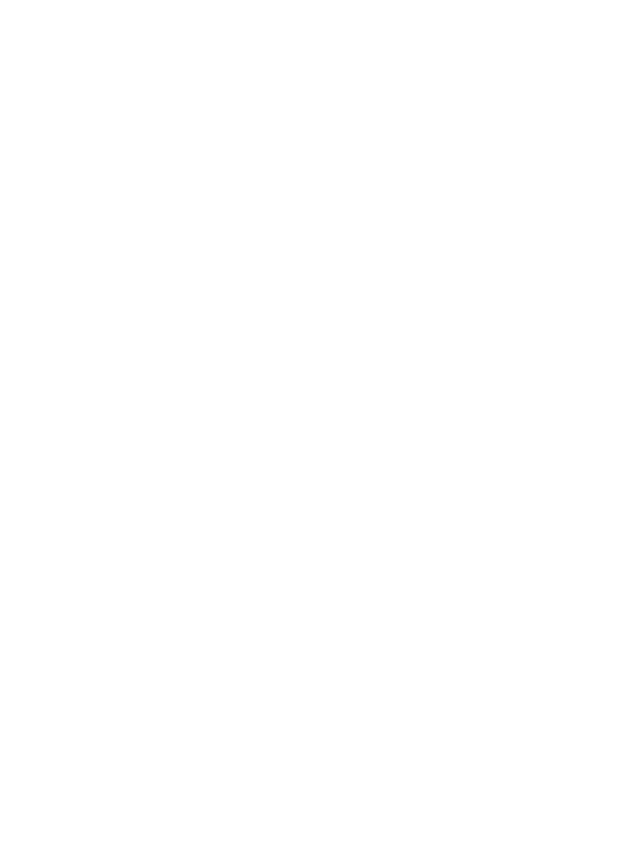
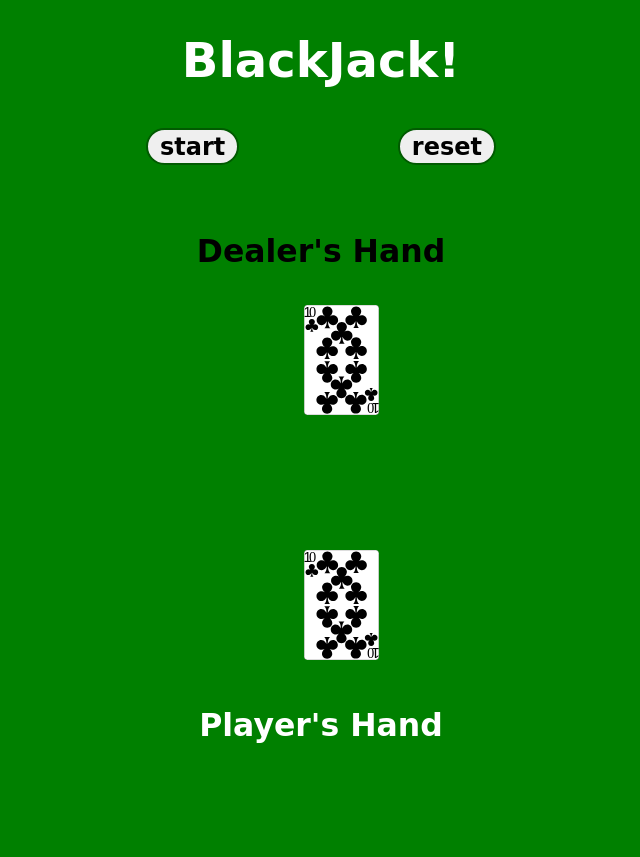
Before and after one commit to stoyanov624/Internship_2020, a plain HTML site: page Week 5 - HTML, CSS/MyBlackJack/index.html in a window 1280 px wide. Shown: the whole page, without its empty margins (319-959 px from the left). Before the commit the page ends 800 px from the top, so only its background shows below. Drawn offline with Linux system fonts and the light colour scheme.

Commit message:
updated BlackJack

```diff
--- a/Week 5 - HTML, CSS/BlackJack - skeleton from Kristian/style.css
+++ b/Week 5 - HTML, CSS/BlackJack - skeleton from Kristian/style.css
@@ -118,7 +118,7 @@ header{
     text-align: center;
     color: yellow;
     font-weight: 700;
-    font-family: ;
+    font-family: fantasy;
     font-size: 1.2em;
 }
 
--- a/Week 5 - HTML, CSS/MyBlackJack/index.html
+++ b/Week 5 - HTML, CSS/MyBlackJack/index.html
@@ -8,12 +8,38 @@
         <link rel='stylesheet' type='text/css' media='screen' href='style.css'>
     </head>
 
-    <header>
-
-    </header>
 
     <body>
 
+        <header>
+            <h1 class="title">BlackJack!</h1>
+            <section class="console">
+                <button class="console_button" id="start">start</button>
+                <button class="console_button" id="reset">reset</button>
+            </section>
+        </header>
+
+        <div class="centered">
+            <section class="board">
+                <div class = "dealer">
+                    <h1>Dealer's Hand</h1>
+                    <section class="dealer_cards">
+                        <ul>
+                            <li><img src="/cards/10_of_clubs.svg" alt=""></li>
+                        </ul>
+                    </section>
+                </div>
+                <div class = "player">
+                    <section class="player_cards">
+                        <ul>
+                            <li><img src="/cards/10_of_clubs.svg"
+                                alt=""></li>
+                        </ul>
+                    </section>
+                    <h1>Player's Hand</h1>
+                </div>
+            </section>
+        </div>
 
         <script src='main.js'></script>
     </body>
--- a/Week 5 - HTML, CSS/MyBlackJack/style.css
+++ b/Week 5 - HTML, CSS/MyBlackJack/style.css
@@ -0,0 +1,105 @@
+* {
+    font-family: cursive;
+}
+
+html{
+    position: relative;
+    min-height: 100%;
+    background-color: green;
+}
+
+body {
+    margin: 0 auto; padding: 0;
+}
+
+header {
+    text-align: center;
+}
+
+.title {
+    font-family: cursive; font-size: 3em;
+    display: inline-block; box-sizing: border-box;
+    text-align: center; text-overflow: clip;
+    color: white;
+}
+
+.console {
+    position: relative;
+    width: 350px; margin: 0.5em auto;
+    color: red;
+}
+
+.console_button {
+    font-size: 1.5em; font-weight: 550; padding: 0.1em 0.5em;
+    border-radius: 5em; border: 0.1em solid rgb(1, 90, 1);
+    outline: none;
+}
+
+.console_button:active {
+    background-color: #ffffff;
+    box-shadow: 0 0 3px 3px rgb(255, 37, 37);
+    transform: translate(4px);
+}
+
+
+#start {
+    float : left;
+}
+
+#reset {
+    float: right;
+}
+
+.centered {
+    font: normal 21px/normal 'Merriweather', serif;
+    position: relative; overflow: hidden;
+    color: blue;
+    height: 650px; width: 650px;
+    margin: 0 auto;
+    padding-top: 2em;
+}
+
+.board {
+    color: green;
+}
+
+.dealer {
+    color: black;
+    text-align: center;
+}
+
+.dealer_cards, .player_cards {
+    overflow: hidden;
+    margin: auto;
+    display: inline-block;
+    padding: 10px 60px 10px 10px;
+    color: grey;
+}
+
+.board ul {
+    position: relative;
+    display: inline-block;
+    margin: auto;
+}
+
+.board li {
+    position: relative;
+    display: block;
+    width: 25px;
+    float: left;
+}
+
+.board img {
+    height: 110px;
+    display: block;
+}
+
+.player {
+    color: white;
+    padding-top: 5em;
+    text-align: center;
+}
+
+.player_cards {
+    color: purple;
+}
```
Also changed, not shown: Week 5 - HTML, CSS/BlackJack - skeleton from Kristian/index.html (line endings or trailing spaces).
